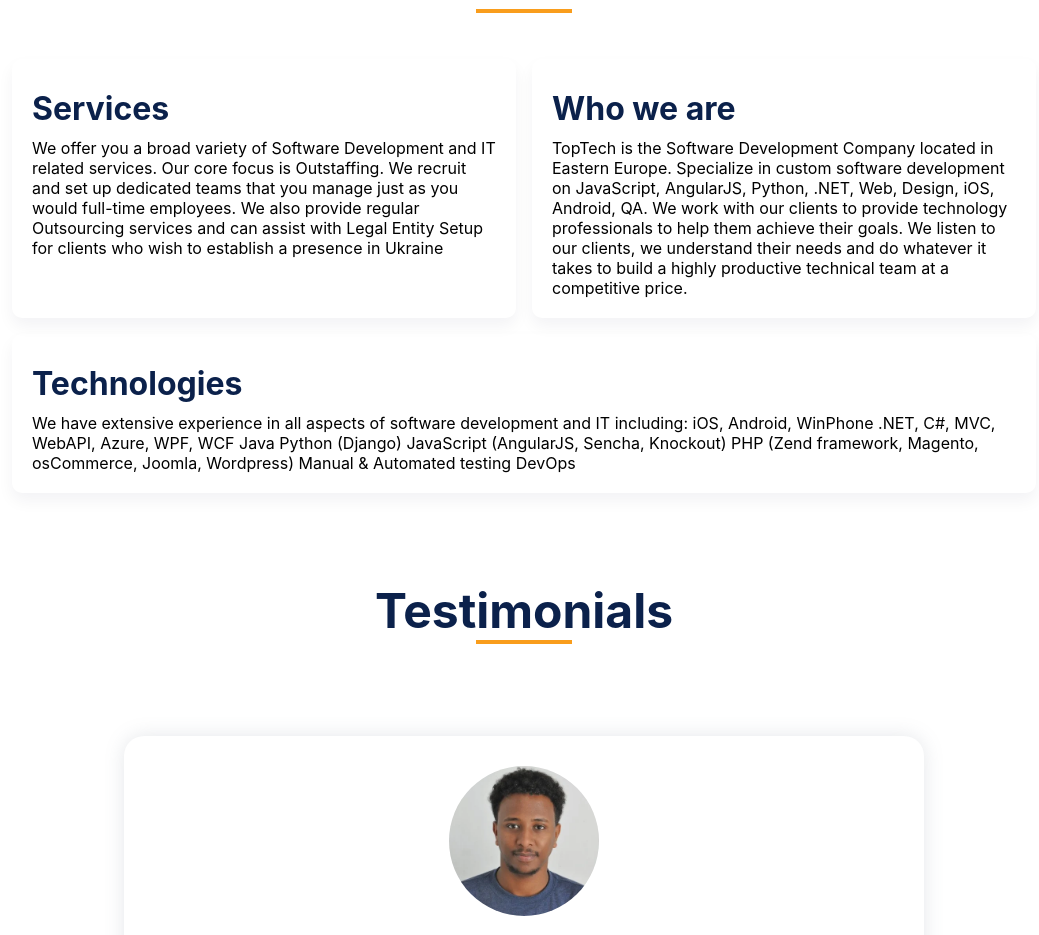
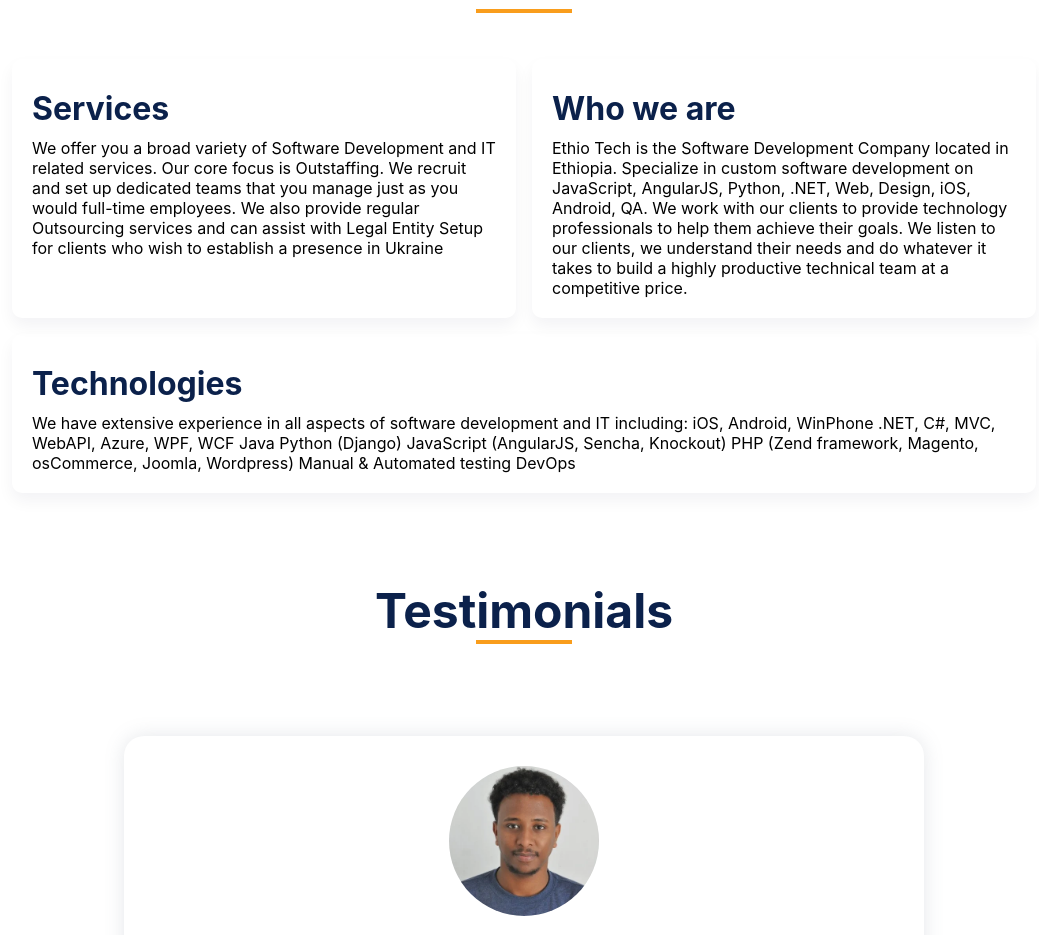
Before and after one commit to esmaelmoh/portfolio-website, a React (Create React App) app: page / in a window 1280 px wide. Shown: the part 800-1735 px from the top of the page, without its empty margins (116-1155 px from the left). Built offline with nearby package versions, Linux system fonts and the light colour scheme.

Commit message:
Update data.js

```diff
--- a/src/components/About/data.js
+++ b/src/components/About/data.js
@@ -1,7 +1,7 @@
 const data =[
     {title:'Services',desc:'We offer you a broad variety of Software Development and IT related services. Our core focus is Outstaffing. We recruit and set up dedicated teams that you manage just as you would full-time employees. We also provide regular Outsourcing services and can assist with Legal Entity Setup for clients who wish to establish a presence in Ukraine ',image:'image'},
     {
-        title:'Who we are',desc:'TopTech is the Software Development Company located in Eastern Europe. Specialize in custom software development on JavaScript, AngularJS, Python, .NET, Web, Design, iOS, Android, QA. We work with our clients to provide technology professionals to help them achieve their goals. We listen to our clients, we understand their needs and do whatever it takes to build a highly productive technical team at a competitive price.',image:'image'
+        title:'Who we are',desc:'Ethio Tech is the Software Development Company located in Ethiopia. Specialize in custom software development on JavaScript, AngularJS, Python, .NET, Web, Design, iOS, Android, QA. We work with our clients to provide technology professionals to help them achieve their goals. We listen to our clients, we understand their needs and do whatever it takes to build a highly productive technical team at a competitive price.',image:'image'
     },
     {title:'Technologies',desc:`We have extensive experience in all aspects of software development and IT including:
 
```
